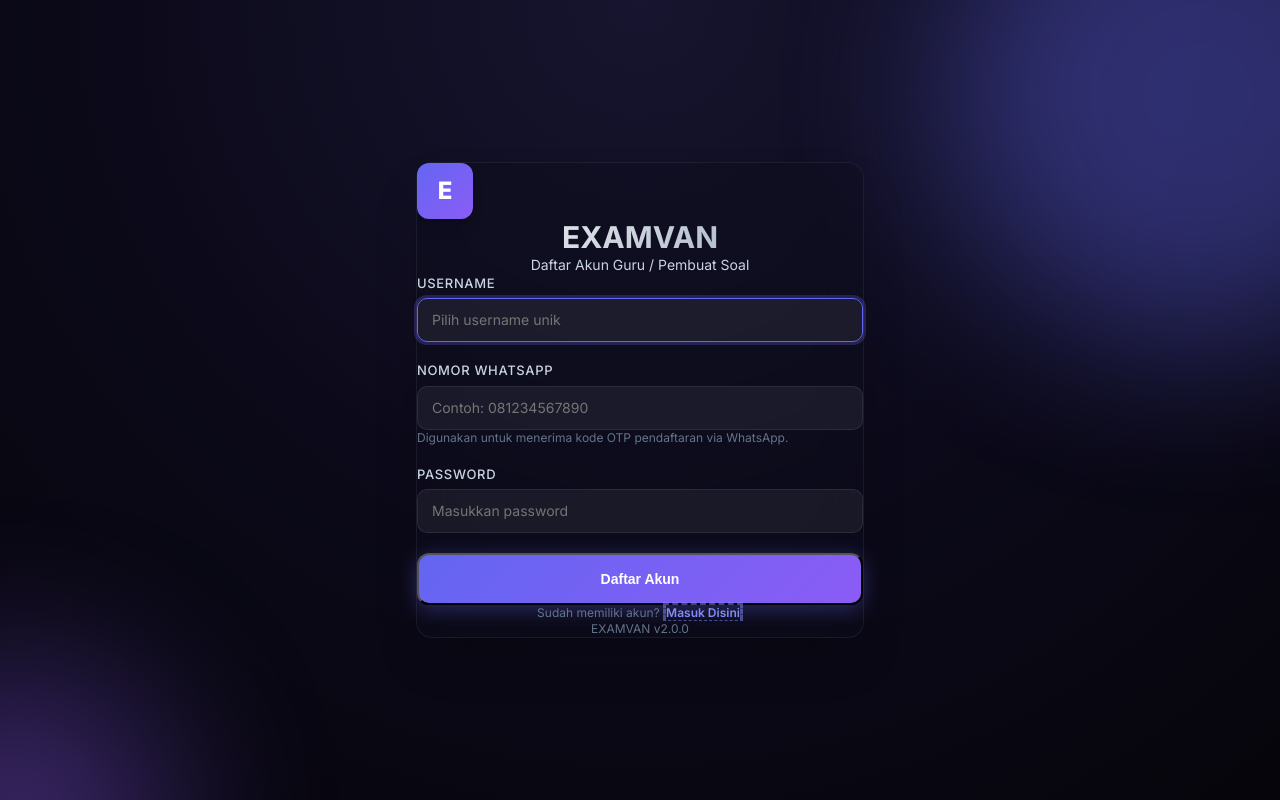
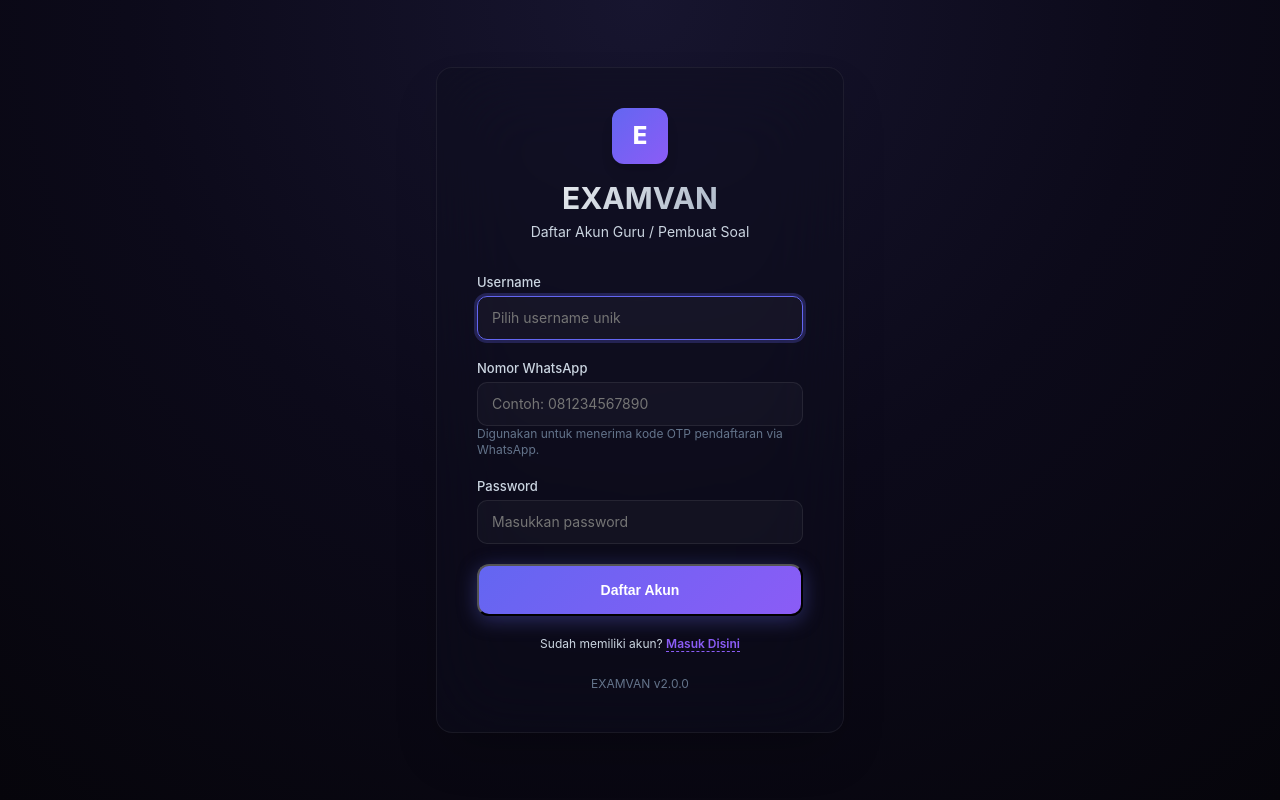
Before and after one commit to amnahwaida/EXAMVAN, a Flask app: page /register in a window 1280 px wide. Run offline with Flask 3, Linux system fonts and the light colour scheme; style sheets or scripts are compiled from the project's sources.

Commit message:
fix: register page same theme as login (admin.css classes)

```diff
--- a/server/templates/register.html
+++ b/server/templates/register.html
@@ -7,72 +7,50 @@
     <link rel="stylesheet" href="{{ url_for('static', filename='css/tailwind/output.css') }}?v=2.2.0">
     <link rel="stylesheet" href="{{ url_for('static', filename='css/admin.css') }}">
     <link rel="icon" type="image/png" href="/static/favicon.png">
-    <link href="https://fonts.googleapis.com/css2?family=Inter:wght@300;400;500;600;700;800&display=swap" rel="stylesheet">
-    <style>
-        * { margin:0; padding:0; box-sizing:border-box; }
-        body { font-family: 'Inter', system-ui, -apple-system, sans-serif; -webkit-font-smoothing: antialiased; background: radial-gradient(circle at 50% 0%, #17152f, #0c0a1a 50%, #06050b); color: #f8fafc; min-height: 100vh; }
-        @keyframes orbFloat { 0%,100% { transform:translate(0,0) scale(1); } 50% { transform:translate(30px,20px) scale(1.1); } }
-    </style>
 </head>
-<body class="min-h-screen flex items-center justify-center overflow-hidden relative">
-    <div class="absolute inset-0 overflow-hidden pointer-events-none">
-        <div class="absolute -top-40 -right-40 w-[500px] h-[500px] rounded-full opacity-40" style="background: var(--primary); filter: blur(80px); animation: orbFloat 8s ease-in-out infinite;"></div>
-        <div class="absolute -bottom-40 -left-40 w-[300px] h-[300px] rounded-full opacity-40" style="background: #8b5cf6; filter: blur(80px); animation: orbFloat 8s ease-in-out infinite; animation-delay: -4s;"></div>
+<body class="login-page">
+    <div class="login-bg">
+        <div class="login-orb login-orb-1"></div>
+        <div class="login-orb login-orb-2"></div>
     </div>
-    <div class="relative z-10 w-full max-w-md px-5">
-        <div class="rounded-2xl p-8 md:p-10 shadow-2xl animate-[fadeUp_0.6s_ease]" style="background: rgba(15,15,30,0.45); backdrop-filter: blur(24px); border: 1px solid rgba(255,255,255,0.06);">
-            <div class="text-center mb-6">
-                <div class="w-14 h-14 mx-auto mb-4 rounded-xl flex items-center justify-center text-white text-2xl font-extrabold shadow-lg" style="background: linear-gradient(135deg, #6366f1, #8b5cf6);">E</div>
-                <h1 class="text-3xl font-bold" style="background: linear-gradient(135deg, #fff, #94a3b8); -webkit-background-clip: text; -webkit-text-fill-color: transparent;">EXAMVAN</h1>
-                <p class="text-sm mt-1.5" style="color: #cbd5e1;">Daftar Akun Guru / Pembuat Soal</p>
+    <div class="login-container">
+        <div class="login-card">
+            <div class="login-header">
+                <div class="login-logo">E</div>
+                <h1>EXAMVAN</h1>
+                <p class="login-subtitle">Daftar Akun Guru / Pembuat Soal</p>
             </div>
             {% with messages = get_flashed_messages(with_categories=true) %}
             {% if messages %}
-            <div class="mb-4 space-y-2">
+            <div class="flash-messages">
                 {% for category, message in messages %}
-                <div class="px-4 py-3 rounded-lg text-sm font-medium
-                    {% if category == 'error' %}bg-red-500/10 text-red-400 border border-red-500/20
-                    {% elif category == 'success' %}bg-emerald-500/10 text-emerald-400 border border-emerald-500/20
-                    {% elif category == 'warning' %}bg-amber-500/10 text-amber-400 border border-amber-500/20
-                    {% else %}bg-blue-500/10 text-blue-400 border border-blue-500/20{% endif %}">{{ message }}</div>
+                <div class="flash-msg flash-{{ category }}">{{ message }}</div>
                 {% endfor %}
             </div>
             {% endif %}
             {% endwith %}
             <form method="POST" action="{{ url_for('register') }}" class="login-form">
-                <div class="form-group mb-5 space-y-1.5">
-                    <label for="username" class="block text-xs font-semibold uppercase tracking-wider" style="color: #cbd5e1;">Username</label>
-                    <input type="text" id="username" name="username" placeholder="Pilih username unik" required minlength="3" autofocus
-                        class="w-full px-4 py-3 rounded-xl text-sm outline-none transition-all duration-200"
-                        style="background: rgba(255,255,255,0.06); border: 1px solid rgba(255,255,255,0.08); color: #fff;"
-                        onfocus="this.style.borderColor='#6366f1'; this.style.boxShadow='0 0 0 3px rgba(99,102,241,0.25)'"
-                        onblur="this.style.borderColor='rgba(255,255,255,0.08)'; this.style.boxShadow='none'">
+                <div class="form-group">
+                    <label for="username">Username</label>
+                    <input type="text" id="username" name="username" placeholder="Pilih username unik" required minlength="3" autofocus>
                 </div>
-                <div class="form-group mb-5 space-y-1.5">
-                    <label for="whatsapp" class="block text-xs font-semibold uppercase tracking-wider" style="color: #cbd5e1;">Nomor WhatsApp</label>
-                    <input type="tel" id="whatsapp" name="whatsapp" placeholder="Contoh: 081234567890" required
-                        class="w-full px-4 py-3 rounded-xl text-sm outline-none transition-all duration-200"
-                        style="background: rgba(255,255,255,0.06); border: 1px solid rgba(255,255,255,0.08); color: #fff;"
-                        onfocus="this.style.borderColor='#6366f1'; this.style.boxShadow='0 0 0 3px rgba(99,102,241,0.25)'"
-                        onblur="this.style.borderColor='rgba(255,255,255,0.08)'; this.style.boxShadow='none'">
-                    <span class="block text-xs mt-1" style="color: #64748b;">Digunakan untuk menerima kode OTP pendaftaran via WhatsApp.</span>
+                <div class="form-group">
+                    <label for="whatsapp">Nomor WhatsApp</label>
+                    <input type="tel" id="whatsapp" name="whatsapp" placeholder="Contoh: 081234567890" required>
+                    <span class="block text-xs mt-1" style="color: var(--text-muted);">Digunakan untuk menerima kode OTP pendaftaran via WhatsApp.</span>
                 </div>
-                <div class="form-group mb-5 space-y-1.5">
-                    <label for="password" class="block text-xs font-semibold uppercase tracking-wider" style="color: #cbd5e1;">Password</label>
-                    <input type="password" id="password" name="password" placeholder="Masukkan password" required minlength="4"
-                        class="w-full px-4 py-3 rounded-xl text-sm outline-none transition-all duration-200"
-                        style="background: rgba(255,255,255,0.06); border: 1px solid rgba(255,255,255,0.08); color: #fff;"
-                        onfocus="this.style.borderColor='#6366f1'; this.style.boxShadow='0 0 0 3px rgba(99,102,241,0.25)'"
-                        onblur="this.style.borderColor='rgba(255,255,255,0.08)'; this.style.boxShadow='none'">
+                <div class="form-group">
+                    <label for="password">Password</label>
+                    <input type="password" id="password" name="password" placeholder="Masukkan password" required minlength="4">
                 </div>
                 <button type="submit" class="btn-login">Daftar Akun</button>
             </form>
-            <div class="text-center mt-6">
-                <p class="text-xs" style="color: #64748b;">
-                    Sudah memiliki akun? <a href="{{ url_for('admin_login') }}" class="no-underline font-semibold border-b border-dashed" style="color: #818cf8; border-color: rgba(129,140,248,0.5);">Masuk Disini</a>
+            <div class="text-center" style="margin-top: 20px;">
+                <p class="text-xs" style="color: var(--text-secondary);">
+                    Sudah memiliki akun? <a href="{{ url_for('admin_login') }}" style="color: var(--accent); text-decoration: none; font-weight: 600; border-bottom: 1px dashed var(--accent);">Masuk Disini</a>
                 </p>
             </div>
-            <div class="text-center mt-6 text-xs" style="color: #64748b;"><p>EXAMVAN v2.0.0</p></div>
+            <div class="login-footer"><p>EXAMVAN v2.0.0</p></div>
         </div>
     </div>
 </body>
```
